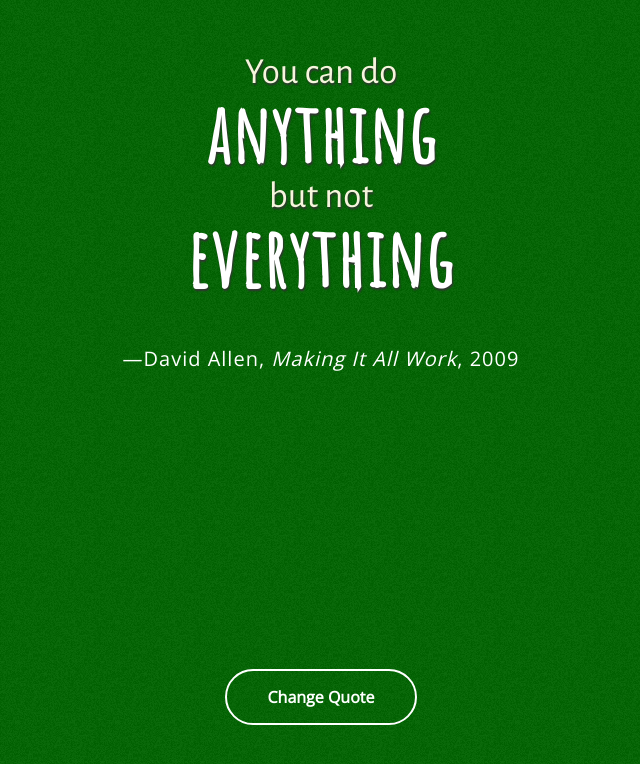
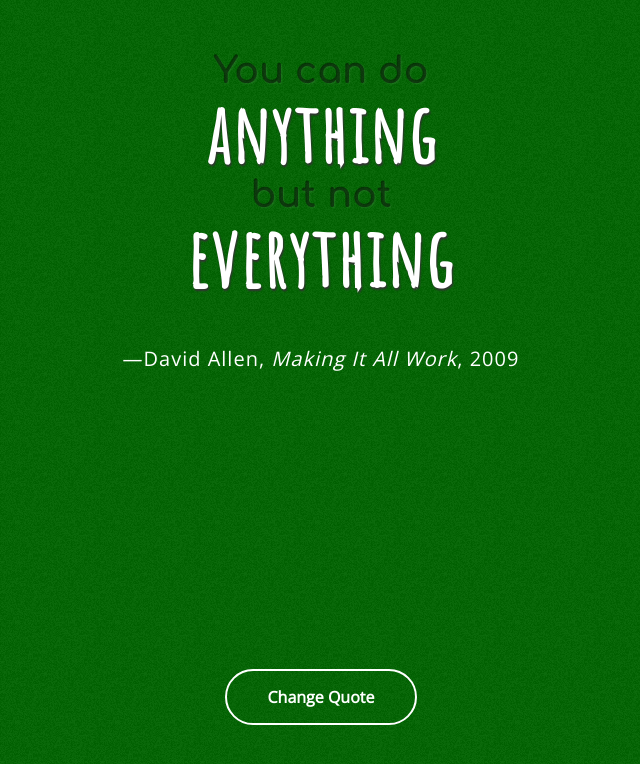
Before and after one commit to miguelfondeur/javascript--random_quote_generator, a plain HTML site: page Random_Quotes/index.html in a window 1280 px wide. Shown: the whole page, without its empty margins (319-959 px from the left). Drawn offline with nearby package versions, Linux system fonts and the light colour scheme.

Commit message:
update styles

```diff
--- a/Random_Quotes/css/styles.css
+++ b/Random_Quotes/css/styles.css
@@ -22,13 +22,13 @@ body {
   line-height: 1.2;
   position: relative;
   margin: 0;
-  text-shadow: 1px 2px 2px #333;
   text-align: center;
-  font-family: 'Alegreya Sans', sans-serif;
-  font-weight: 300;
-  color: #f5f5dc;
+  font-family: 'Comfortaa', cursive;
   animation: fadein 1s;
   -webkit-animation: fadein 1s;
+  color: rgba(0, 0, 0, .5);
+  font-weight: bold;
+  text-shadow: 1px 1px 2px rgba(255,255,255,0.1);
 }
 .quote:before, .quote:after {
   font-size: 6rem;
@@ -58,6 +58,7 @@ b {
     display: block;
     color: #fff;
     line-height: 80px;
+    text-shadow: 1px 2px 2px #333;
 }
 .citation:before {
   content: ", ";
--- a/Random_Quotes/index.html
+++ b/Random_Quotes/index.html
@@ -5,7 +5,7 @@
   <title>Random Quotes</title>
   <link href='https://fonts.googleapis.com/css?family=Open+Sans:400,300' rel='stylesheet' type='text/css'>
   <link href='https://fonts.googleapis.com/css?family=Amatic+SC' rel='stylesheet' type='text/css'>
-  <link href='https://fonts.googleapis.com/css?family=Alegreya+Sans:400,300' rel='stylesheet' type='text/css'>
+  <link href='https://fonts.googleapis.com/css?family=Comfortaa:400,700' rel='stylesheet' type='text/css'>
 
   <link rel="stylesheet" href="css/normalize.css">
   <link rel="stylesheet" href="css/styles.css">
```
Lines whose indentation alone changed are shown as unchanged.
